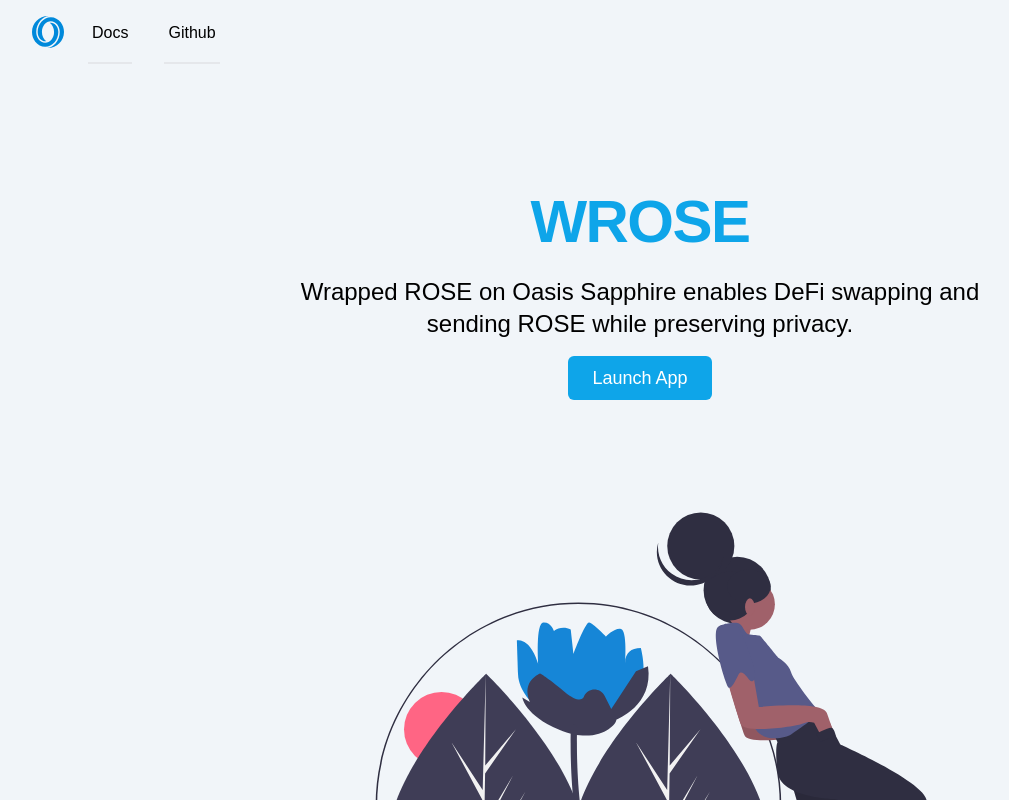
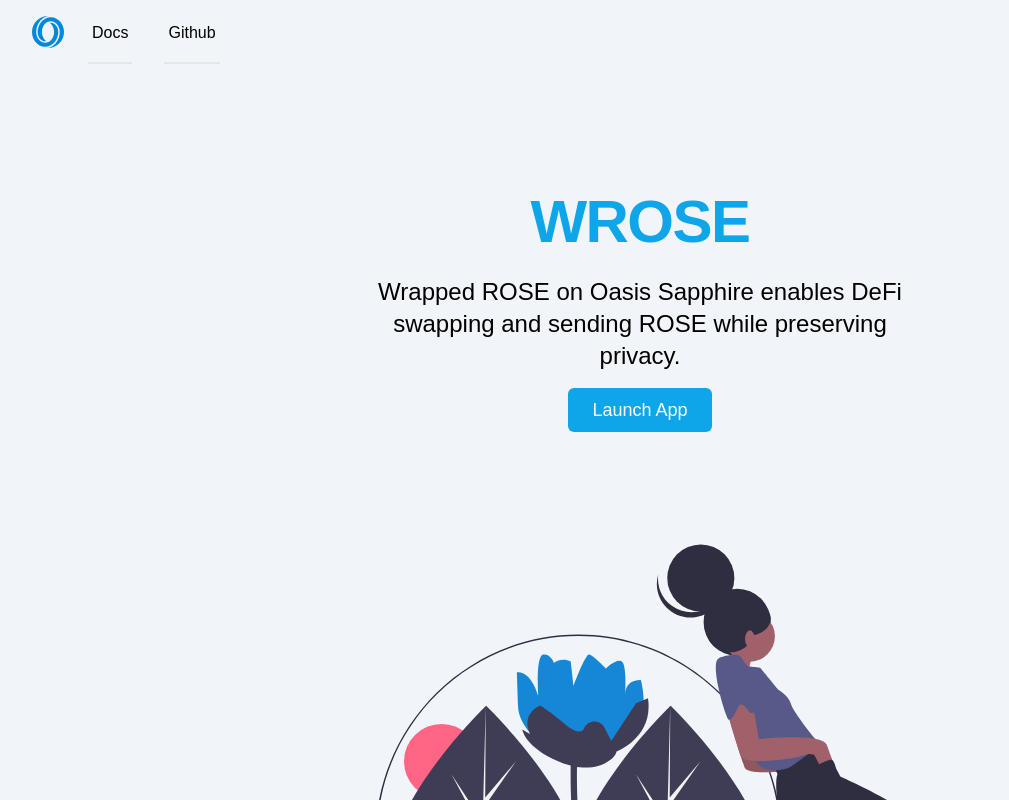
Before and after one commit to leon-do/wrose-dapp, a Next.js app: page / in a window 1280 px wide. Shown: the top 800 px of the page, without its empty margins (0-1009 px from the left). Built offline with nearby package versions, Linux system fonts and the light colour scheme; a web font is replaced by a local one.

Commit message:
subtitle m-w-xl

```diff
--- a/pages/index.js
+++ b/pages/index.js
@@ -14,7 +14,7 @@
               <span className="block mt-1 text-sky-500 lg:inline lg:mt-0">WROSE</span>
             </span>
           </h1>
-          <p className="w-full mx-auto text-base text-left sm:text-lg lg:text-2xl md:max-w-3xl md:text-center">Wrapped ROSE on Oasis Sapphire enables DeFi swapping and sending ROSE while preserving privacy.</p>
+          <p className="w-full mx-auto text-base text-left sm:text-lg lg:text-2xl max-w-xl md:text-center">Wrapped ROSE on Oasis Sapphire enables DeFi swapping and sending ROSE while preserving privacy.</p>
           <div className="my-10">
             <Link href="/send">
               <span className="px-6 py-3 mb-10 text-lg text-white bg-sky-500 rounded-md md:mb-0 hover:bg-sky-400 md:w-auto">Launch App</span>
```
